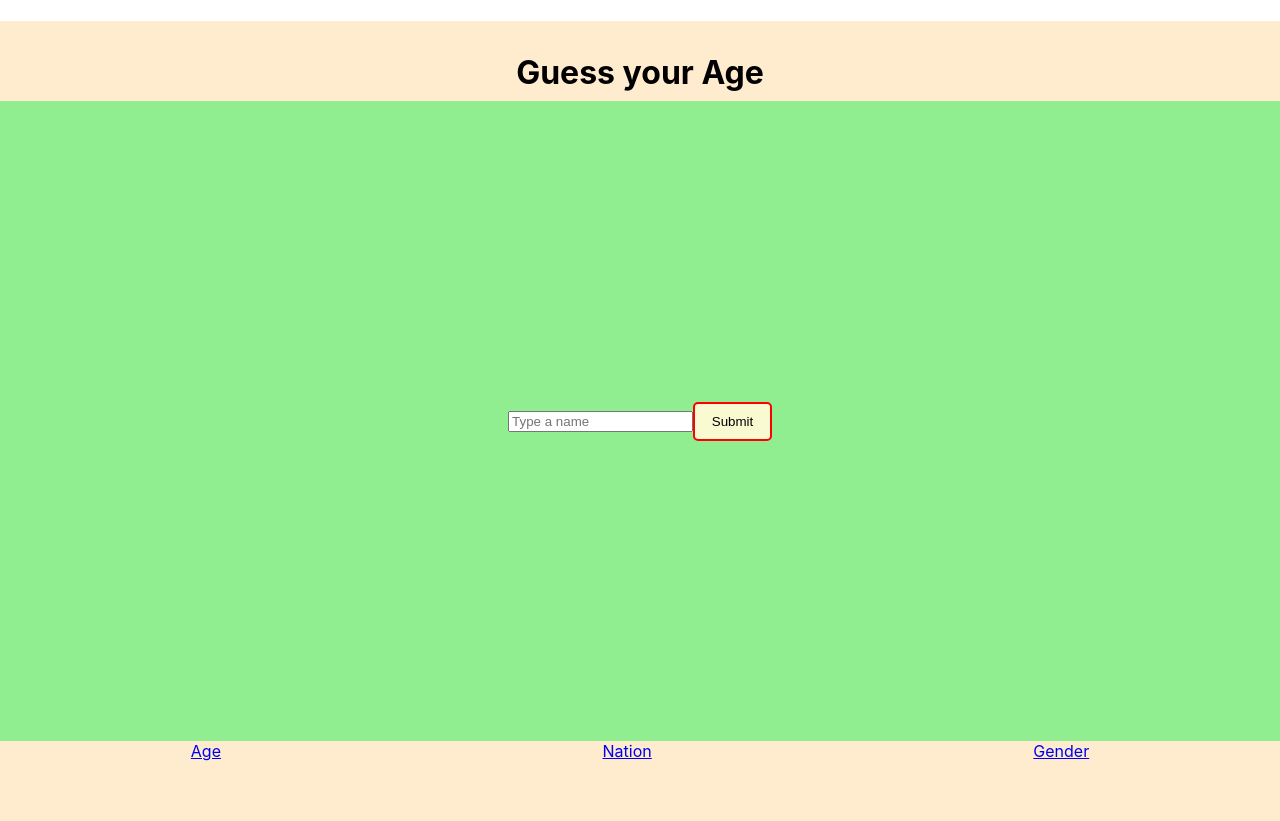
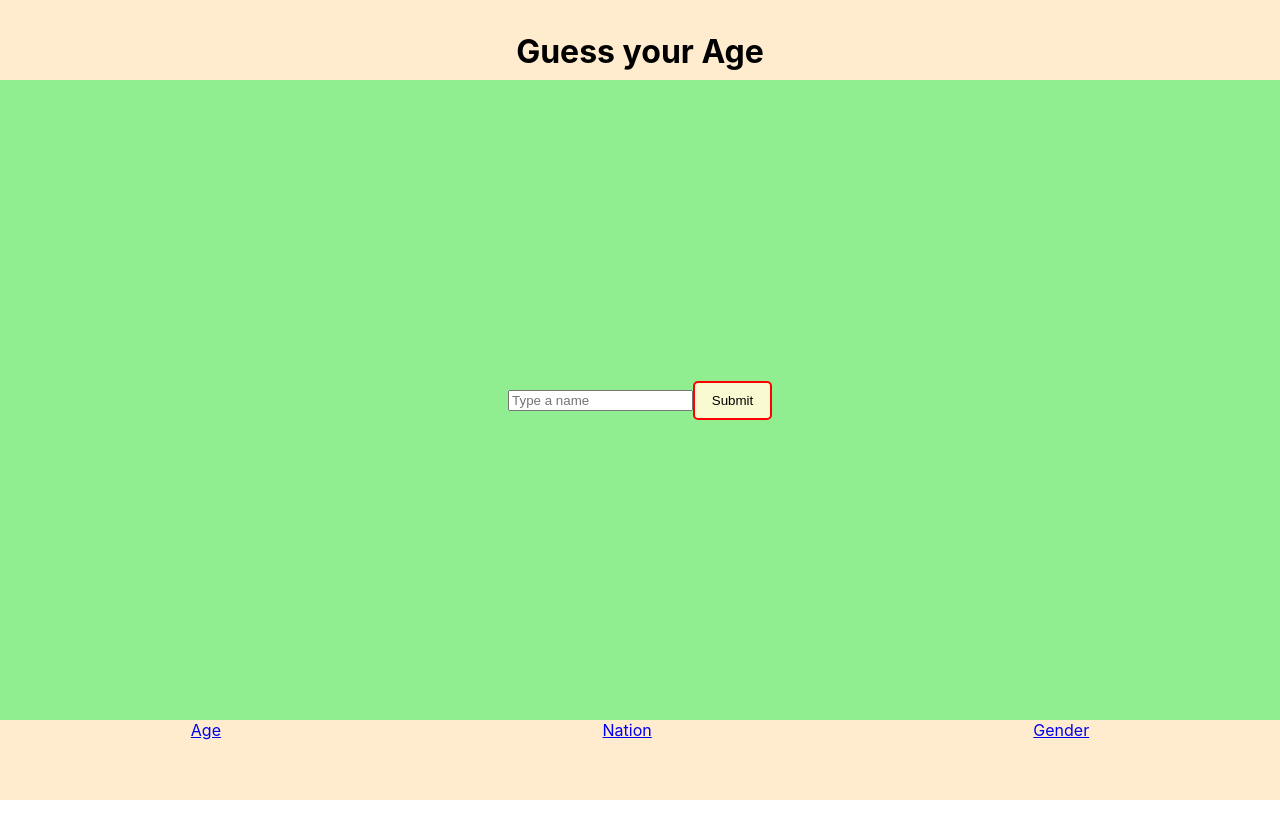
Before and after one commit to borislavkb/name-app, a React (Create React App) app: page / in a window 1280 px wide. After the commit the page ends 800 px from the top, so only its background shows below. Built offline with nearby package versions, Linux system fonts and the light colour scheme.

Commit message:
Add margin on index.css

```diff
--- a/src/App.js
+++ b/src/App.js
@@ -2,13 +2,22 @@ import "./App.css";
 import Age from "./pages/Age";
 import Gender from "./pages/Gender";
 import Nation from "./pages/Nation";
-import { useState } from "react";
+import { useEffect, useState } from "react";
 
 import { Switch, Route, NavLink } from "react-router-dom";
 import { even } from "check-types";
 
 function App() {
-  //   const [name, setName] = useState([]);
+  const [nationality, setNationality] = useState([]);
+
+  // useEffect(() => {
+  //   const url = "https://api.nationalize.io/?name=michael";
+  //   fetch(url)
+  //   .then((response)=>response.json())
+  //   .then((data)=>{
+  //     setNationality(data.name)
+  //   })
+  // });
 
   //   function handleInputChange(event) {
   //     const inputValue = event.target.value;
--- a/src/index.css
+++ b/src/index.css
@@ -1,13 +1,17 @@
+* {
+  margin: 0;
+}
+
 body {
   margin: 0;
-  font-family: -apple-system, BlinkMacSystemFont, 'Segoe UI', 'Roboto', 'Oxygen',
-    'Ubuntu', 'Cantarell', 'Fira Sans', 'Droid Sans', 'Helvetica Neue',
+  font-family: -apple-system, BlinkMacSystemFont, "Segoe UI", "Roboto", "Oxygen",
+    "Ubuntu", "Cantarell", "Fira Sans", "Droid Sans", "Helvetica Neue",
     sans-serif;
   -webkit-font-smoothing: antialiased;
   -moz-osx-font-smoothing: grayscale;
 }
 
 code {
-  font-family: source-code-pro, Menlo, Monaco, Consolas, 'Courier New',
+  font-family: source-code-pro, Menlo, Monaco, Consolas, "Courier New",
     monospace;
 }
--- a/src/pages/Nation.js
+++ b/src/pages/Nation.js
@@ -1,3 +1,8 @@
+// {"name":"michael",
+// "country":[{"country_id":"US","probability":0.08986482266532715},
+// {"country_id":"AU","probability":0.05976757527083082},
+// {"country_id":"NZ","probability":0.04666974820852911}]}
+
 export default function Age() {
   return (
     <div>
```
Also changed, not shown: src/pages/Age.js (+12 -0 lines).
